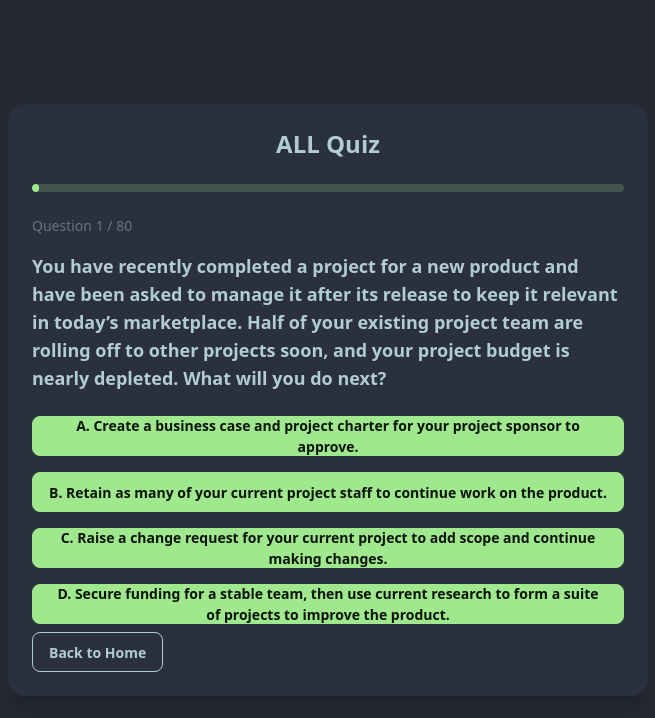
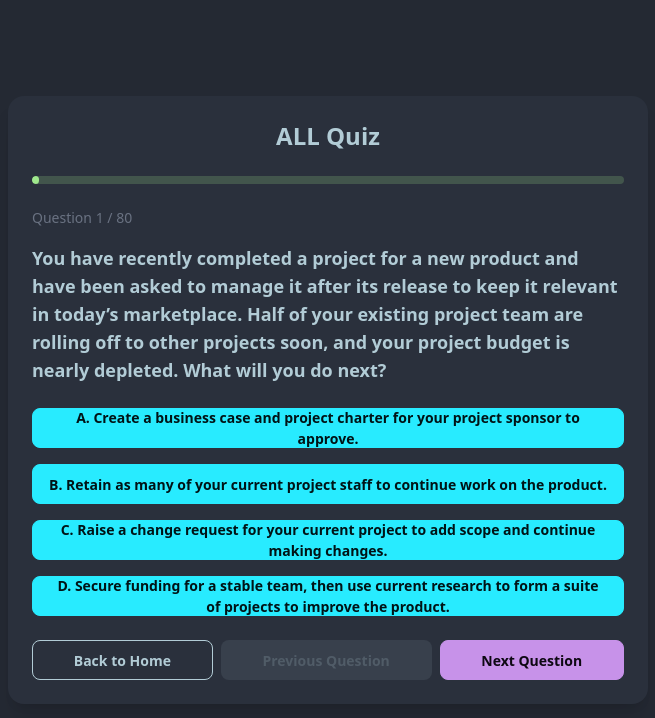
Before and after one commit to rofenac/quiz-app, a React (Vite) app: page /quiz-app/quiz/all in a window 1280 px wide. Shown: the top 718 px of the page, without its empty margins (312-967 px from the left). Built offline with nearby package versions, Linux system fonts and the light colour scheme.

Commit message:
Big Quiz Update
Added a "back" button to the quiz. Now if you return to a question, your previous answers persist until you reload. Changed the end of quiz prompt to a modal. The prompt is ugly. Now when the quiz ends you are automatically routed back to the home page.

```diff
--- a/src/pages/quiz.jsx
+++ b/src/pages/quiz.jsx
@@ -1,22 +1,24 @@
 import { useState, useEffect, useContext } from 'react'
-import { useParams, Link } from 'react-router-dom'
+import { useParams, Link, useNavigate } from 'react-router-dom'
 import { ScoreContext } from '../components/scorecontext'
 import questions from '../data/questions.json'
 
 function Quiz() {
   const { domain } = useParams()
+  const navigate = useNavigate()
   const [currentQuestionIndex, setCurrentQuestionIndex] = useState(0)
   const [quizQuestions, setQuizQuestions] = useState([])
-  const [feedback, setFeedback] = useState(null)
-  const [showNext, setShowNext] = useState(false)
-  const [selectedOptionIndex, setSelectedOptionIndex] = useState(null)
+  const [answers, setAnswers] = useState({})
 
-  // Use our score context instead of a local state for score
+  // State for controlling the modal visibility and the input value.
+  const [isModalOpen, setIsModalOpen] = useState(false)
+  const [userNameInput, setUserNameInput] = useState('')
+
   const { score, updateScore, resetScore, addScoreToLeaderboard } = useContext(ScoreContext)
 
   const letters = ['A', 'B', 'C', 'D']
 
-  const shuffleArray = (array) => array.sort(() => Math.random() - 0.5)
+  const shuffleArray = array => array.sort(() => Math.random() - 0.5)
 
   useEffect(() => {
     let filteredQuestions
@@ -32,56 +34,72 @@ function Quiz() {
     }
 
     setQuizQuestions(shuffleArray(filteredQuestions))
+    // Reset answers and current question index when domain changes.
+    setAnswers({})
+    setCurrentQuestionIndex(0)
   }, [domain])
 
   function handleAnswer(isCorrect, explanation, index) {
-    setSelectedOptionIndex(index)
-    const correctOptionIndex = quizQuestions[currentQuestionIndex].options.findIndex(option => option.isCorrect)
-    const correctOption = quizQuestions[currentQuestionIndex].options[correctOptionIndex]
+    // Prevent re-answering if an answer already exists for this question.
+    if (answers[currentQuestionIndex]) return
 
-    if (isCorrect) {
-      updateScore(1) // Increase the score by 1 for a correct answer
-      setFeedback({
-        message: 'Correct!',
-        explanation,
-        correctAnswer: `${letters[correctOptionIndex]}: ${correctOption.text}`,
-      })
-    } else {
-      setFeedback({
-        message: 'Incorrect!',
-        explanation,
-        correctAnswer: `${letters[correctOptionIndex]}: ${correctOption.text}`,
-      })
+    const currentQuestion = quizQuestions[currentQuestionIndex]
+    const correctOptionIndex = currentQuestion.options.findIndex(option => option.isCorrect)
+    const correctOption = currentQuestion.options[correctOptionIndex]
+
+    const answerData = {
+      selectedOptionIndex: index,
+      message: isCorrect ? 'Correct!' : 'Incorrect!',
+      explanation,
+      correctAnswer: `${letters[correctOptionIndex]}: ${correctOption.text}`
     }
 
-    setShowNext(true)
+    // Store the answer data so that it persists during the quiz session.
+    setAnswers(prev => ({ ...prev, [currentQuestionIndex]: answerData }))
+
+    // Update the score only if the answer is correct.
+    if (isCorrect) {
+      updateScore(1)
+    }
   }
 
   function handleNextQuestion() {
     if (currentQuestionIndex < quizQuestions.length - 1) {
       setCurrentQuestionIndex(prev => prev + 1)
-      setFeedback(null)
-      setShowNext(false)
-      setSelectedOptionIndex(null)
     } else {
-      const userName = prompt(`Quiz Over! Your score is ${score} / ${quizQuestions.length}. Enter your name for the leaderboard:`)
-      if (userName) {
-        addScoreToLeaderboard(userName, score) // Save to leaderboard & localStorage
-      }
-      resetScore()
-      setCurrentQuestionIndex(0)
-      setFeedback(null)
-      setShowNext(false)
-      setSelectedOptionIndex(null)
+      // When the quiz is finished, open the modal.
+      setIsModalOpen(true)
     }
+  }
+
+  function handlePreviousQuestion() {
+    if (currentQuestionIndex > 0) {
+      setCurrentQuestionIndex(prev => prev - 1)
+    }
+  }
+
+  function handleModalSubmit() {
+    if (userNameInput) {
+      addScoreToLeaderboard(userNameInput, score)
+    }
+    // Close the modal, reset quiz state, and redirect the user to the home page.
+    setIsModalOpen(false)
+    resetScore()
+    setCurrentQuestionIndex(0)
+    setAnswers({})
+    setUserNameInput('')
+    navigate('/')
   }
 
   if (quizQuestions.length === 0) {
     return <p>Loading questions...</p>
   }
 
+  const currentAnswer = answers[currentQuestionIndex]
+
   return (
     <div className="min-h-screen flex flex-col items-center justify-center bg-base-200">
+      {/* Main Quiz Card */}
       <div className="card w-full lg:w-1/2 bg-base-100 shadow-xl">
         <div className="card-body">
           <h1 className="text-2xl font-bold text-center mb-4">
@@ -101,16 +119,16 @@ function Quiz() {
           <div className="flex flex-col gap-4">
             {quizQuestions[currentQuestionIndex].options.map((option, index) => {
               let buttonClass = 'btn w-full'
-              if (feedback) {
+              if (currentAnswer) {
                 if (option.isCorrect) {
                   buttonClass += ' btn-success'
-                } else if (index === selectedOptionIndex) {
+                } else if (index === currentAnswer.selectedOptionIndex) {
                   buttonClass += ' btn-error'
                 } else {
                   buttonClass += ' btn-disabled'
                 }
               } else {
-                buttonClass += ' btn-primary'
+                buttonClass += ' btn-info'
               }
 
               return (
@@ -124,7 +142,7 @@ function Quiz() {
                       index
                     )
                   }
-                  disabled={!!feedback}
+                  disabled={!!currentAnswer}
                 >
                   {letters[index]}. {option.text}
                 </button>
@@ -132,31 +150,57 @@ function Quiz() {
             })}
           </div>
 
-          {feedback && (
-            <div className={`alert mt-4 ${feedback.message === 'Incorrect!' ? 'alert-error' : 'alert-success'}`}>
+          {currentAnswer && (
+            <div className={`alert mt-4 ${currentAnswer.message === 'Incorrect!' ? 'alert-error' : 'alert-success'}`}>
               <div>
-                <p className="text-2xl font-bold">{feedback.message}</p>
+                <p className="text-2xl font-bold">{currentAnswer.message}</p>
                 <br />
-                <p className="text-lg font-bold">Correct Answer: "{feedback.correctAnswer}"</p>
-                <p className="italic text-lg">{feedback.explanation}</p>
+                <p className="text-lg font-bold">Correct Answer: "{currentAnswer.correctAnswer}"</p>
+                <p className="italic text-lg">{currentAnswer.explanation}</p>
               </div>
             </div>
           )}
-          <div className="flex w-full">
-            <Link to="/" className="btn btn-outline">
+
+          <div className="flex w-full gap-2 mt-4">
+            <Link to="/" className="btn btn-outline flex-grow">
               Back to Home
             </Link>
-            {showNext && (
-              <>
-                <div className="card grid h-20 flex-grow place-items-center"></div>
-                <button className="btn btn-secondary" onClick={handleNextQuestion}>
-                  Next Question
-                </button>
-              </>
-            )}
+            <button
+              className="btn btn-secondary flex-grow"
+              onClick={handlePreviousQuestion}
+              disabled={currentQuestionIndex === 0}
+            >
+              Previous Question
+            </button>
+            <button className="btn btn-accent flex-grow" onClick={handleNextQuestion}>
+              {currentQuestionIndex < quizQuestions.length - 1 ? 'Next Question' : 'Finish Quiz'}
+            </button>
           </div>
         </div>
       </div>
+
+      {/* Modal for Leaderboard Submission */}
+      {isModalOpen && (
+        <div className="modal modal-open">
+          <div className="modal-box">
+            <h3 className="font-bold text-lg">Quiz Over!</h3>
+            <p className="py-4">
+              Your score is {score} / {quizQuestions.length}. Enter your name for the leaderboard:
+            </p>
+            <input
+              type="text"
+              className="input input-bordered w-full"
+              value={userNameInput}
+              onChange={e => setUserNameInput(e.target.value)}
+            />
+            <div className="modal-action">
+              <button className="btn" onClick={handleModalSubmit}>
+                Submit
+              </button>
+            </div>
+          </div>
+        </div>
+      )}
     </div>
   )
 }
```
